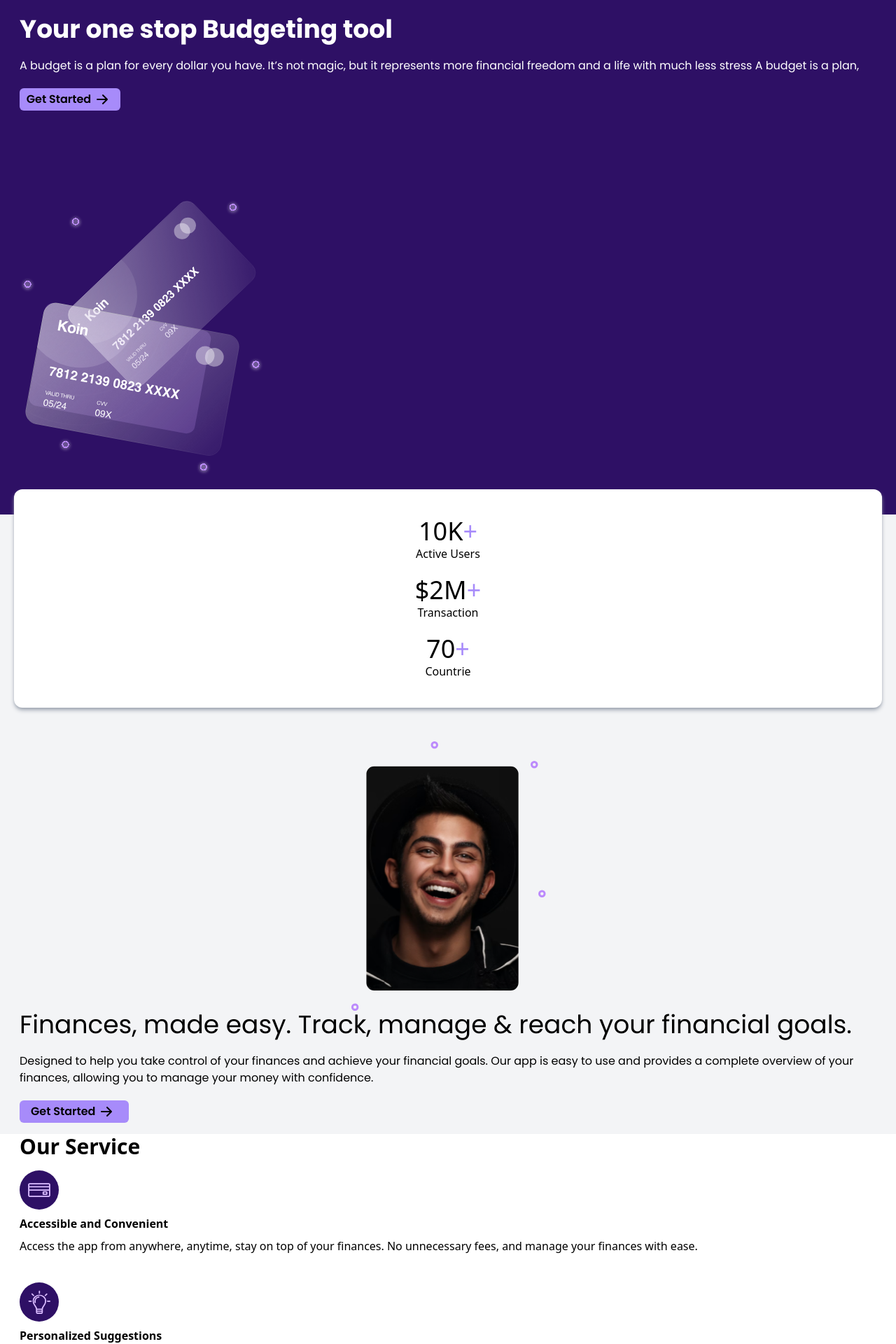
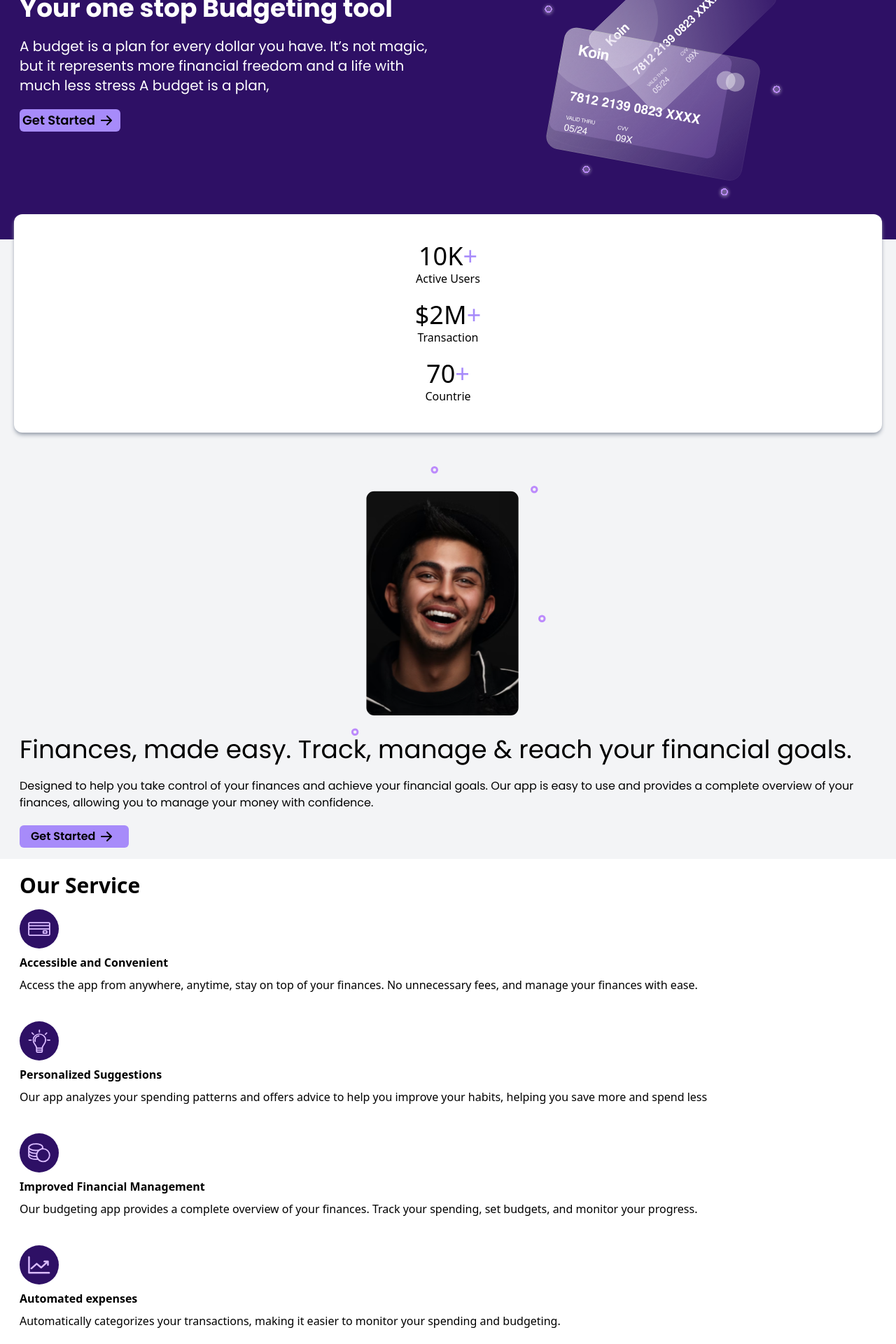
Before and after one commit to Nuuriii/koin, a React (Vite) app: page / in a window 1280 px wide. Shown: the part 180-2100 px from the top of the page at 70% size. Built offline with nearby package versions, Linux system fonts and the light colour scheme.

Commit message:
fix responsive GetStartes1

```diff
--- a/src/Component/Customer/Customer.jsx
+++ b/src/Component/Customer/Customer.jsx
@@ -7,7 +7,7 @@ import RightIcon from "/img/right.svg";
 function Customer() {
    return (
       <>
-         <div className='mt-5 bg-white px-7 font-poppins pb-7'>
+         <div className='pt-5 bg-white px-7 font-poppins pb-7'>
             <h2 className='text-xl font-semibold'>
                See what our customers have to say
             </h2>
--- a/src/Component/GetStarted1/GetStarted1.jsx
+++ b/src/Component/GetStarted1/GetStarted1.jsx
@@ -5,22 +5,22 @@ import Card from "/img/Card.svg";
 function GetStarted1() {
    return (
       <>
-         <div className='grid grid-rows-2 text-white pb-14 font-poppins bg-violet-950 px-7'>
+         <div className='grid items-center justify-center grid-rows-2 text-white pb-14 sm:grid-cols-2 sm:grid-rows-none font-poppins bg-violet-950 px-7'>
             <div className='flex flex-col justify-center gap-y-5'>
                <h1 className='text-4xl font-bold'>
                   Your one stop Budgeting tool{" "}
                </h1>
-               <p>
+               <p className='md:text-xl'>
                   A budget is a plan for every dollar you have. It’s not magic,
                   but it represents more financial freedom and a life with much
                   less stress A budget is a plan,{" "}
                </p>
-               <button className='flex items-center justify-center font-semibold text-black rounded-md w-36 bg-violet-400 hover:bg-violet-300'>
+               <button className='flex items-center justify-center font-semibold text-black rounded-md md:text-lg w-36 bg-violet-400 hover:bg-violet-300'>
                   <span>Get Started</span>
                   <img src={ArrowRIght} alt='' />
                </button>
             </div>
-            <div>
+            <div className='flex justify-center'>
                <img src={Card} alt='' />
             </div>
          </div>
--- a/src/Component/Nav/Nav.jsx
+++ b/src/Component/Nav/Nav.jsx
@@ -11,7 +11,7 @@ function Nav() {
             </div>
             <div>
                <div>
-                  <img src={Vector} alt='' />
+                  <img id='hamburger' src={Vector} alt='' />
                </div>
             </div>
          </div>
--- a/src/Component/Service/Service.jsx
+++ b/src/Component/Service/Service.jsx
@@ -7,9 +7,9 @@ import Suggestion from "/img/Suggestion.svg";
 function Service() {
    return (
       <>
-         <div className='bg-white px-7'>
+         <div className='py-5 bg-white px-7'>
             <h2 className='text-3xl font-semibold'>Our Service</h2>
-            <div className='grid grid-rows-4 gap-10 my-4'>
+            <div className='grid grid-rows-4 gap-10 py-4'>
                <div>
                   <div className='flex items-center p-3 rounded-full w-14 h-14 bg-violet-950'>
                      <img src={Accessible} alt='' />
--- a/src/main.jsx
+++ b/src/main.jsx
@@ -1,7 +1,7 @@
 import React from "react";
 import ReactDOM from "react-dom/client";
 import { createBrowserRouter, RouterProvider } from "react-router-dom";
-import LandingPage from "./Component/Landing-Page";
+import LandingPage from "./Component/LandingPage";
 import "./index.css";
 
 const router = createBrowserRouter([
```
Also changed, not shown: src/Component/LandingPage.jsx (renamed from src/Component/Landing-Page.jsx).
